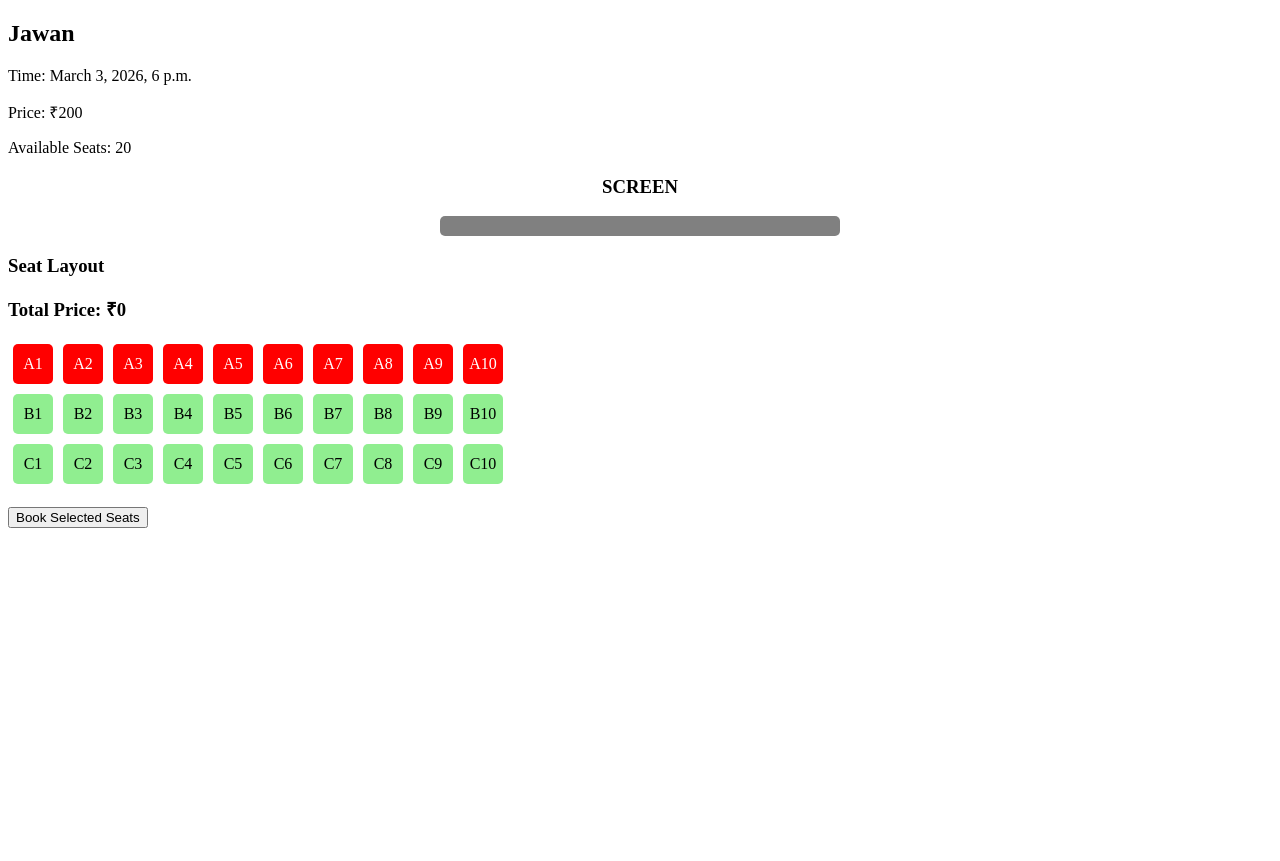
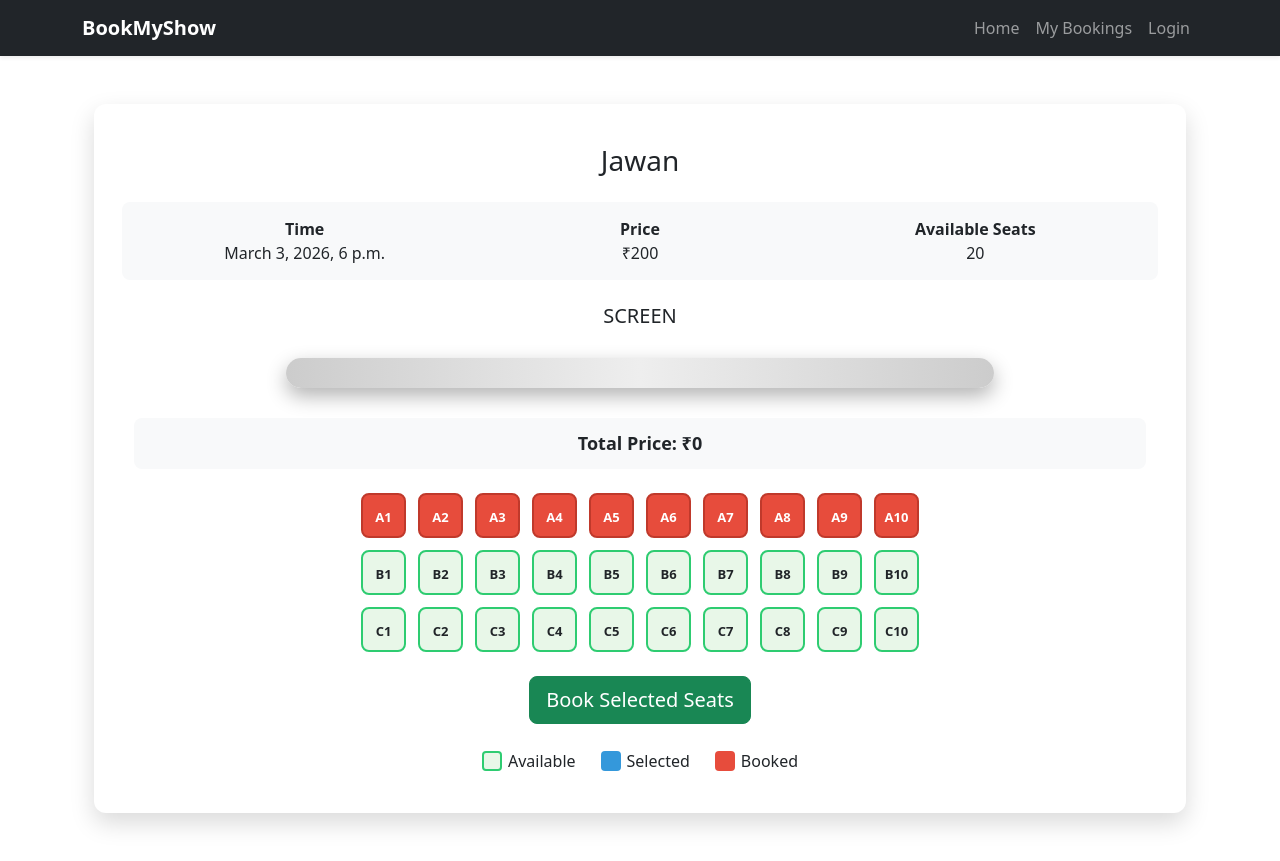
Before and after one commit to sonoo7890/BookMyShow_Project, a Django app: page /show/9/ in a window 1280 px wide. Before the commit the page ends 528 px from the top, so only its background shows below. Run offline with Django 5.2, Linux system fonts and the light colour scheme; data comes from the database, SQL or seed files in the repository; both versions use the stored data as it was after the commit.

Commit message:
updated folder

```diff
--- a/Internship_Project/project/myapp/templates/myapp/base.html
+++ b/Internship_Project/project/myapp/templates/myapp/base.html
@@ -9,6 +9,7 @@
 <style>
 
 .movie-card{
+height:100%;
 transition:0.3s;
 border-radius:10px;
 overflow:hidden;
@@ -22,6 +23,10 @@ box-shadow:0 10px 20px rgba(0,0,0,0.2);
 .movie-img{
 height:260px;
 object-fit:cover;
+}
+
+.showtimes{
+min-height:70px;
 }
 
 </style>
--- a/Internship_Project/project/myapp/templates/myapp/show_detail.html
+++ b/Internship_Project/project/myapp/templates/myapp/show_detail.html
@@ -1,77 +1,163 @@
-<!DOCTYPE html>
-<html>
-<head>
-<title>Show Detail</title>
+{% extends 'myapp/base.html' %}
+
+{% block content %}
 
 <style>
 
-.seat{
-width:40px;
-height:40px;
-line-height:40px;
-text-align:center;
-margin:5px;
-border-radius:5px;
-display:inline-block;
+.theatre-box{
+background:white;
+padding:40px;
+border-radius:12px;
+box-shadow:0 10px 25px rgba(0,0,0,0.15);
 }
 
+/* Movie Info */
+
+.movie-info{
+background:#f8f9fa;
+padding:15px;
+border-radius:8px;
+margin-bottom:20px;
+}
+
+/* Screen */
+
+.screen{
+width:70%;
+height:30px;
+background:linear-gradient(to right,#ccc,#eee,#ccc);
+margin:30px auto;
+border-radius:20px;
+box-shadow:0 8px 20px rgba(0,0,0,0.3);
+}
+
+/* Seat Layout */
+
+.seat-layout{
+display:grid;
+grid-template-columns:repeat(10,45px);
+gap:12px;
+justify-content:center;
+margin-top:30px;
+}
+
+/* Seat */
+
+.seat{
+width:45px;
+height:45px;
+line-height:45px;
+text-align:center;
+border-radius:8px;
+font-size:13px;
+font-weight:bold;
+transition:0.2s;
+}
+
+/* Available */
+
 .available{
-background:lightgreen;
+background:#e8f7e8;
+border:2px solid #2ecc71;
 cursor:pointer;
 }
 
-.booked{
-background:red;
+.available:hover{
+background:#2ecc71;
 color:white;
+transform:scale(1.1);
 }
 
+/* Booked */
+
+.booked{
+background:#e74c3c;
+color:white;
+border:2px solid #c0392b;
+}
+
+/* Selected */
+
 .selected{
-background:blue;
+background:#3498db;
 color:white;
+border:2px solid #2980b9;
 }
+
+/* Hide checkbox */
 
 .seat-checkbox{
 display:none;
 }
 
-.seat-label{
-display:inline-block;
+/* Price Box */
+
+.price-box{
+background:#f8f9fa;
+padding:12px;
+border-radius:8px;
+font-weight:bold;
+font-size:18px;
 }
 
-.screen{
-width:400px;
+.legend{
+margin-top:25px;
+display:flex;
+justify-content:center;
+gap:25px;
+}
+
+.legend span{
+display:flex;
+align-items:center;
+gap:6px;
+}
+
+.legend-box{
+width:20px;
 height:20px;
-background:gray;
-margin:10px auto;
-border-radius:5px;
+border-radius:4px;
 }
 
 </style>
 
-</head>
+<div class="container mt-5 mb-5">
 
-<body>
+<div class="theatre-box">
 
-<h2>{{ show.movie.title }}</h2>
+<h3 class="text-center mb-4">{{ show.movie.title }}</h3>
 
-<p>Time: {{ show.show_time }}</p>
+<div class="row text-center movie-info">
 
-<p>Price: ₹{{ show.price }}</p>
+<div class="col-md-4">
+<strong>Time</strong><br>
+{{ show.show_time }}
+</div>
 
-<p>Available Seats: {{ available_seats }}</p>
+<div class="col-md-4">
+<strong>Price</strong><br>
+₹{{ show.price }}
+</div>
 
-<h3 style="text-align:center;">SCREEN</h3>
+<div class="col-md-4">
+<strong>Available Seats</strong><br>
+{{ available_seats }}
+</div>
+
+</div>
+
+<h5 class="text-center mt-4">SCREEN</h5>
 
 <div class="screen"></div>
 
-<h3>Seat Layout</h3>
-
-<h3>Total Price: ₹<span id="total-price">0</span></h3>
+<div class="text-center mt-3 price-box">
+Total Price: ₹<span id="total-price">0</span>
+</div>
 
 <form method="POST">
 {% csrf_token %}
 
-<div style="display:flex;flex-wrap:wrap;width:500px;">
+<div class="seat-layout mt-4">
 
 {% for seat in seats %}
 
@@ -83,7 +169,7 @@ border-radius:5px;
 
 {% else %}
 
-<label class="seat-label">
+<label>
 
 <input type="checkbox" name="selected_seats" value="{{ seat.id }}" class="seat-checkbox">
 
@@ -99,20 +185,51 @@ border-radius:5px;
 
 </div>
 
-<br>
+<div class="text-center mt-4">
 
-<button type="submit">Book Selected Seats</button>
+<button type="submit" class="btn btn-success btn-lg">
+Book Selected Seats
+</button>
+
+</div>
 
 </form>
+
+<!-- Seat Legend -->
+
+<div class="legend">
+
+<span>
+<div class="legend-box" style="background:#e8f7e8;border:2px solid #2ecc71;"></div>
+Available
+</span>
+
+<span>
+<div class="legend-box" style="background:#3498db;"></div>
+Selected
+</span>
+
+<span>
+<div class="legend-box" style="background:#e74c3c;"></div>
+Booked
+</span>
+
+</div>
+
+</div>
+
+</div>
 
 <script>
 
 let price = {{ show.price }};
 
-document.querySelectorAll(".seat-label").forEach(label => {
+document.querySelectorAll("label").forEach(label => {
 
 let checkbox = label.querySelector(".seat-checkbox");
 let seat = label.querySelector(".seat");
+
+if(!checkbox) return;
 
 label.addEventListener("click", function(){
 
@@ -143,5 +260,4 @@ document.getElementById("total-price").innerText = total;
 
 </script>
 
-</body>
-</html>
+{% endblock %}
--- a/Internship_Project/project/myapp/views.py
+++ b/Internship_Project/project/myapp/views.py
@@ -104,3 +104,20 @@ def admin_check(user):
 
 def add_movie(request):
    return render(request, "myapp/add_movie.html")
+
+from django.shortcuts import render, redirect
+from django.contrib.auth.forms import UserCreationForm
+from django.contrib import messages
+
+
+def signup(request):
+    if request.method == "POST":
+        form = UserCreationForm(request.POST)
+        if form.is_valid():
+            form.save()
+            messages.success(request, "Account created successfully! Please login.")
+            return redirect("login")
+    else:
+        form = UserCreationForm()
+
+    return render(request, "myapp/signup.html", {"form": form})
```
Also changed, not shown: Internship_Project/project/myapp/templates/myapp/home.html (+45 -21 lines), Internship_Project/project/myapp/templates/myapp/login.html (+103 -20 lines), Internship_Project/project/myapp/templates/myapp/my_bookings.html (+99 -30 lines), Internship_Project/project/myapp/templates/myapp/signup.html (added, +52 -0 lines), Internship_Project/project/db.sqlite3, Internship_Project/project/media/movies/3_idiots.jpg (added), Internship_Project/project/media/movies/RRR.jpg (added), Internship_Project/project/media/movies/dangal.jpg (added), Internship_Project/project/media/movies/pati_patni.jpg (added), Internship_Project/project/media/movies/pushpa.jpg (added), Internship_Project/project/static/images/banner1.jpg (renamed from Internship_Project/project/project/static/images/banner1.jpg), Internship_Project/project/static/images/banner2.jpg (added), Internship_Project/project/static/images/banner3.jpg (added).
